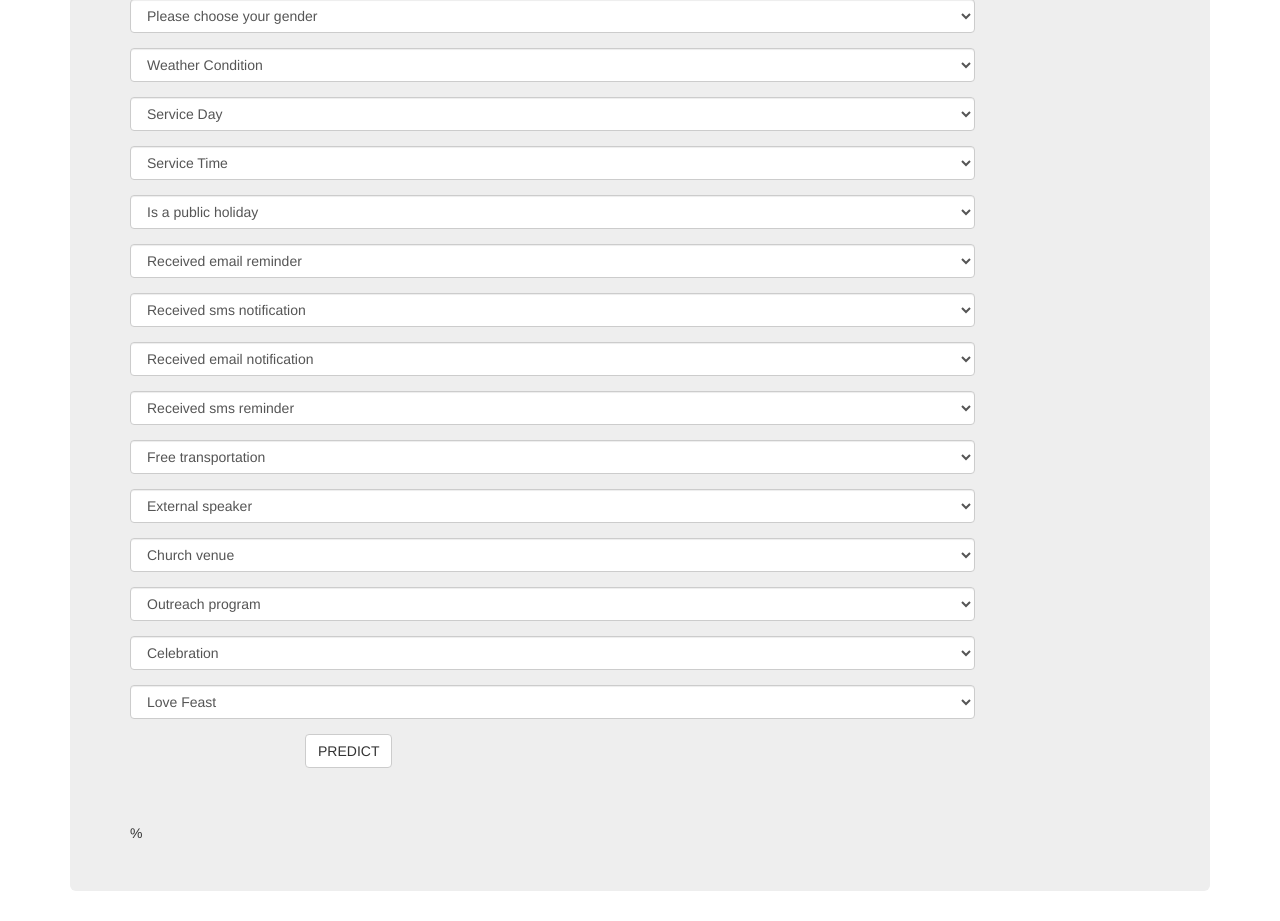
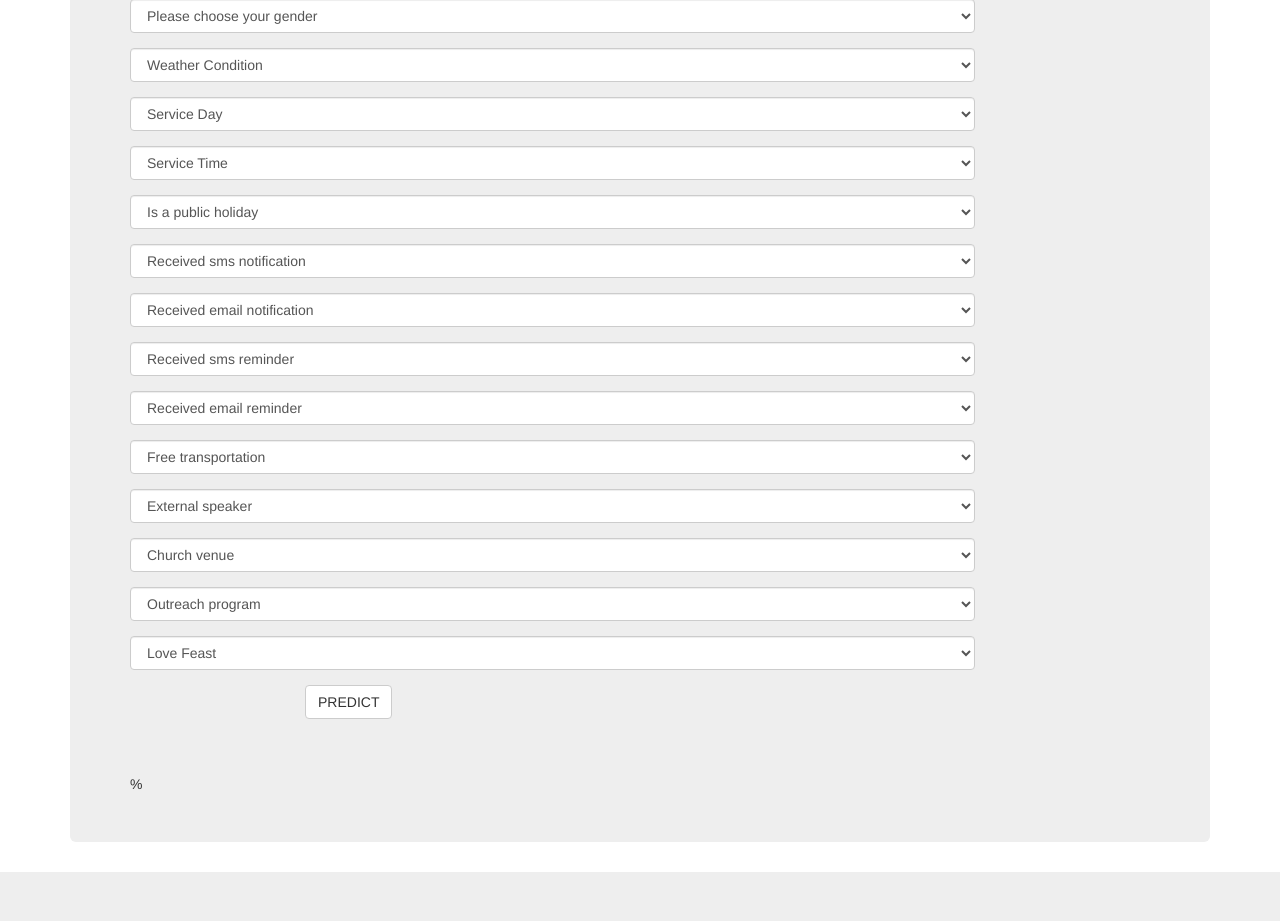
Before and after one commit to makpevwei/attendance_prediction, a Flask app: page / in a window 1280 px wide. Shown: the part 318-1239 px from the top of the page. After the commit the page ends 1190 px from the top, so only its background shows below. Run offline with Flask 2, Linux system fonts and the light colour scheme; parts of the project's set-up code (start-up, migrations or seed data) failed here and were passed over; some libraries are stand-ins or nearby versions.

Commit message:
Update index.html

```diff
--- a/templates/index.html
+++ b/templates/index.html
@@ -81,16 +81,6 @@
 
         <div class="form-group">
         <div class="col-sm-10">
-          <select class="form-control" type="number"  name="Email Reminder" required="required">
-                <option value="0">Received email reminder</option>
-                <option value="1">yes</option>
-                <option value="0">no</option>
-          </select>
-        </div>
-      </div>
-
-        <div class="form-group">
-        <div class="col-sm-10">
           <select class="form-control" type="number"  name="SMS Notification" required="required">
                 <option value="0">Received sms notification</option>
                 <option value="1">yes</option>
@@ -99,7 +89,7 @@
         </div>
       </div>
 
-      <div class="form-group">
+        <div class="form-group">
         <div class="col-sm-10">
           <select class="form-control" type="number"  name="Email Notification" required="required">
                 <option value="0">Received email notification</option>
@@ -109,7 +99,7 @@
         </div>
       </div>
 
-      <div class="form-group">
+        <div class="form-group">
         <div class="col-sm-10">
           <select class="form-control" type="number"  name="SMS Reminder" required="required">
                 <option value="0">Received sms reminder</option>
@@ -118,6 +108,17 @@
           </select>
         </div>
       </div>
+
+        <div class="form-group">
+        <div class="col-sm-10">
+          <select class="form-control" type="number"  name="Email Reminder" required="required">
+                <option value="0">Received email reminder</option>
+                <option value="1">yes</option>
+                <option value="0">no</option>
+          </select>
+        </div>
+      </div>
+
 
       <div class="form-group">
         <div class="col-sm-10">
@@ -161,16 +162,6 @@
 
       <div class="form-group">
         <div class="col-sm-10">
-          <select class="form-control" type="number"  name="Celebration" required="required">
-                <option value="0">Celebration</option>
-                <option value="1">yes</option>
-                <option value="0">no</option>
-          </select>
-        </div>
-      </div>
-
-      <div class="form-group">
-        <div class="col-sm-10">
           <select class="form-control" type="number"  name="Love Feast" required="required">
                 <option value="0">Love Feast</option>
                 <option value="1">yes</option>
```
